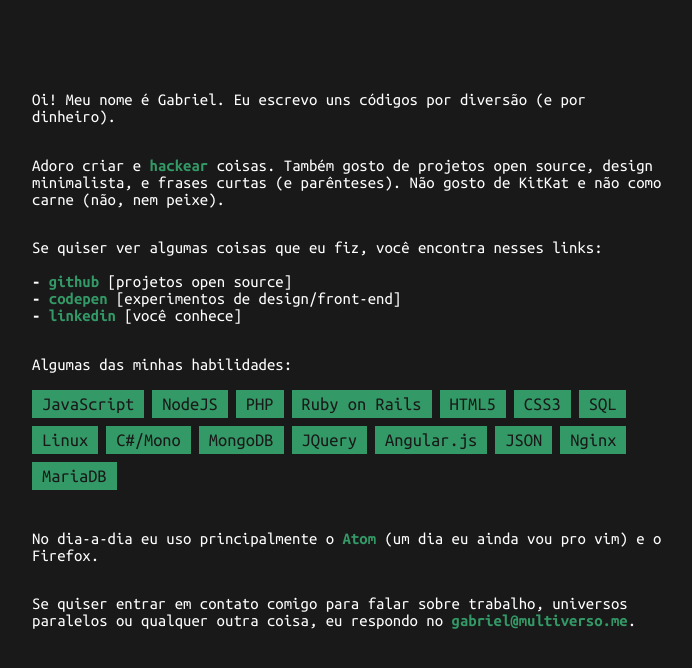
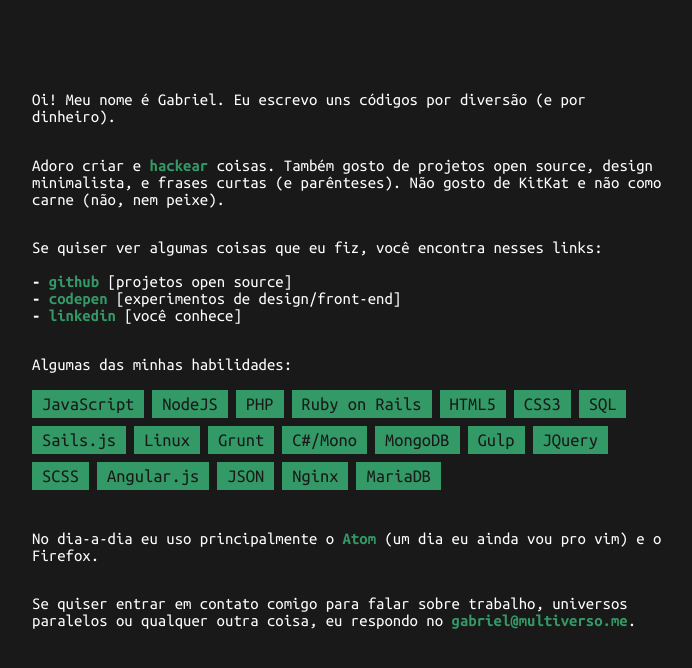
Before and after one commit to gnuns/gnuns.github.io, a plain HTML site: page index.html in a window 1280 px wide. Shown: the whole page, without its empty margins (293-985 px from the left). Drawn offline with Linux system fonts and the light colour scheme.

Commit message:
Update index.html

```diff
--- a/index.html
+++ b/index.html
@@ -94,10 +94,14 @@
             <li>HTML5</li>
             <li>CSS3</li>
             <li>SQL</li>
+            <li>Sails.js</li>
             <li>Linux</li>
+            <li>Grunt</li>
             <li>C#/Mono</li>
             <li>MongoDB</li>
+            <li>Gulp</li>
             <li>JQuery</li>
+            <li>SCSS</li>
             <li>Angular.js</li>
             <li>JSON</li>
             <li>Nginx</li>
```
